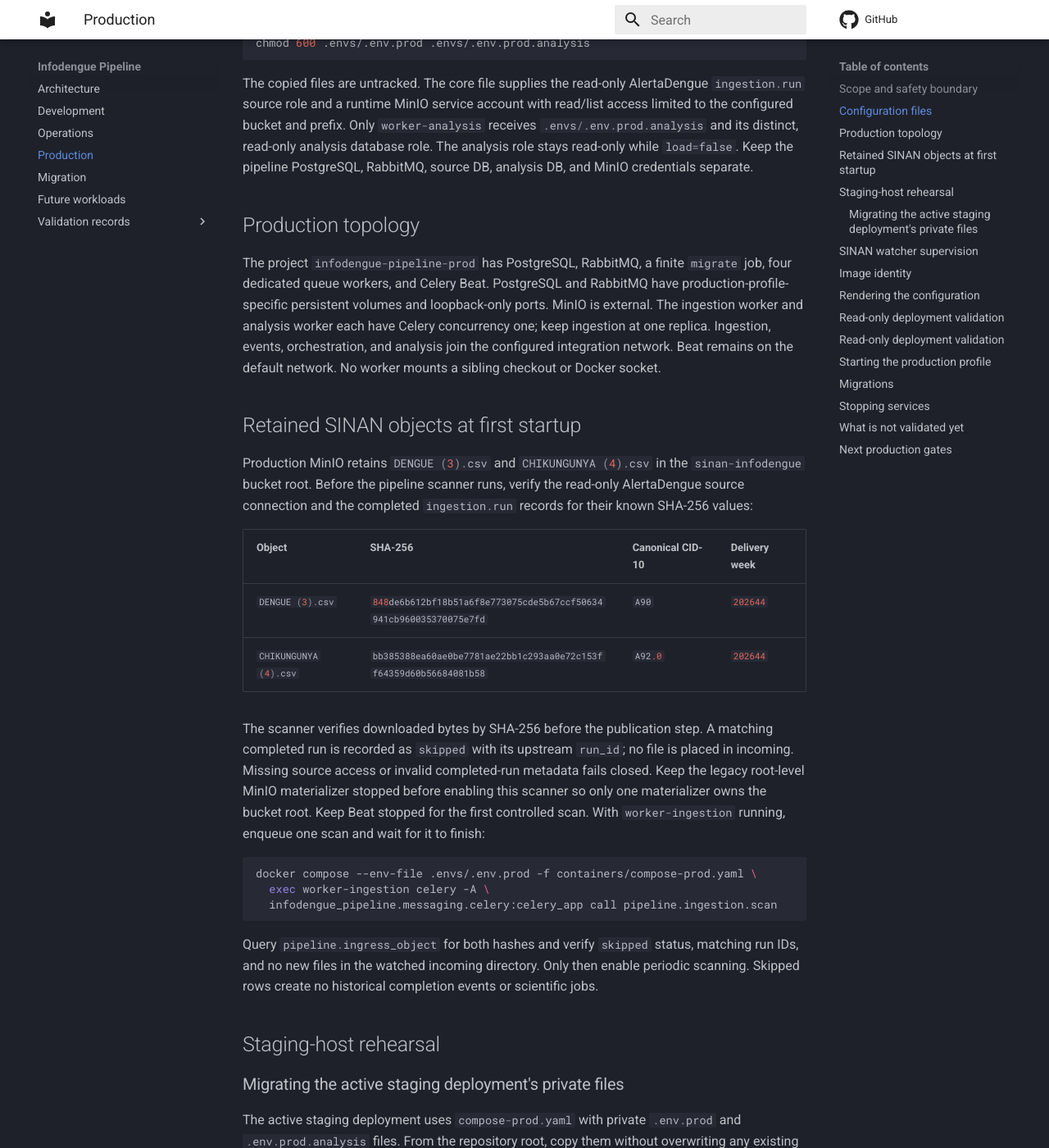
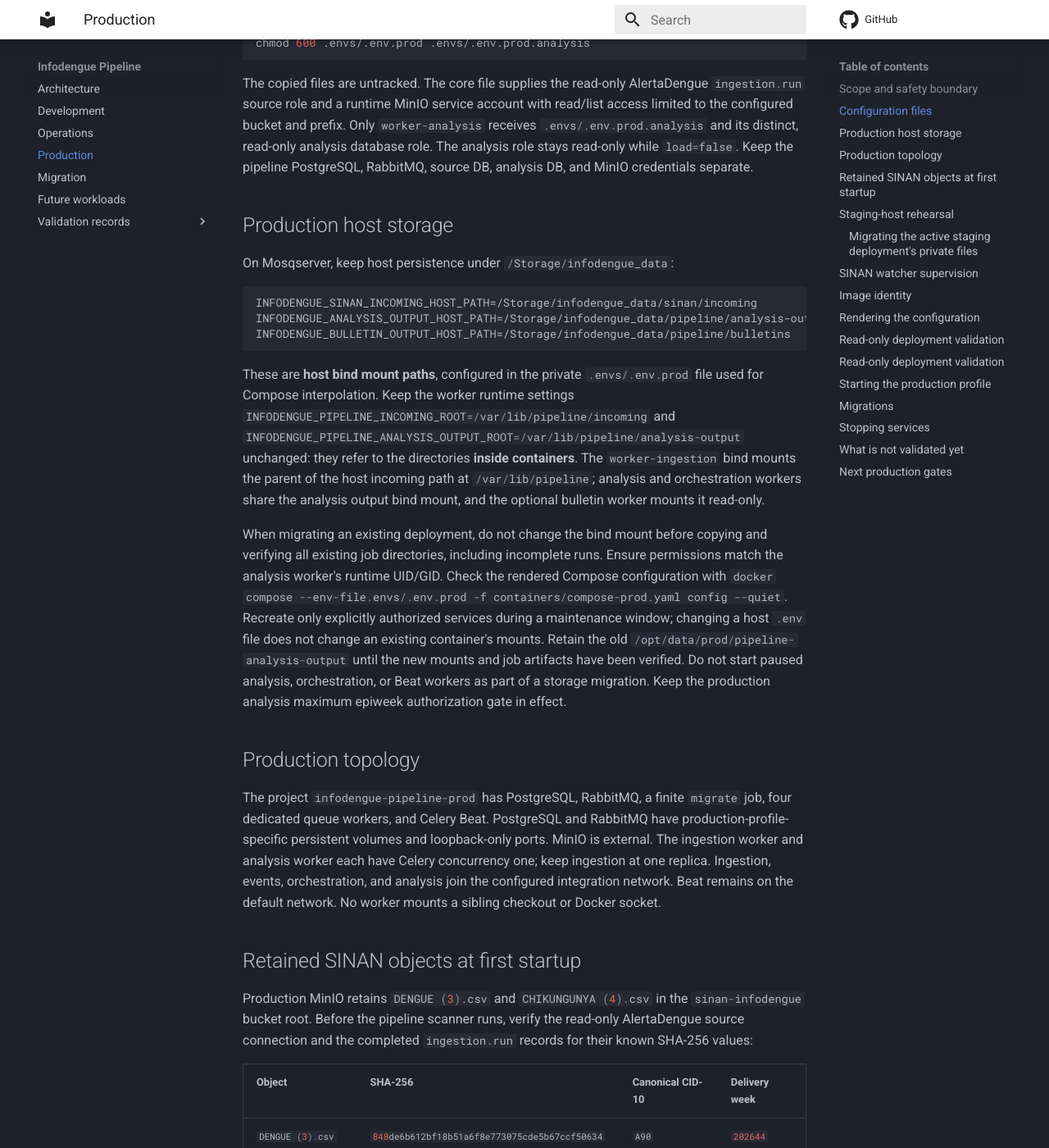
Before and after one commit to esloch/infodengue-pipeline, an MkDocs documentation site: the page built from docs/production.md, in a window 1280 px wide and 1400 px high, scrolled down 685 px. Shown: the whole window at 82% size. Built offline with MkDocs 1.6.1 and Material for MkDocs 9.7.7, drawn with Linux system fonts in a browser that asks for light colours; comment, search, counter and statistics services are not loaded; some of the changed text lies outside the part shown.

Commit message:
fix: require explicit epiweek authorization for production analysis (#32)
* fix: require authorized epidemiological week in production

* fix: require authorized epidemiological week in production

* fix: require authorized epidemiological week in production

* fix: require authorized epidemiological week in production

* test: cover missing, below and matching production week limits

* docs(prod): align host bind examples with Infodengue storage

* fix(prod): share persistent analysis bind with orchestration worker

* docs(prod): document host and container storage paths

* docs(prod): document host and container storage paths

* refactor(config): standardize Infodengue host mount variables

* refactor(config): standardize Infodengue host mount variables

* refactor(config): standardize Infodengue host mount variables

* refactor(config): standardize Infodengue host mount variables

* refactor(config): standardize Infodengue host mount variables

* test(config): match shared host mount variables

* docs(config): align operational guidance with shared host variables

* docs(config): align operational guidance with shared host variables

* docs(config): align operational guidance with shared host variables

* docs(config): align operational guidance with shared host variables

* docs(config): fix analysis host variable reference

* test: wrap host variable assertions within Ruff line limit

* test(prod): assert orchestration storage mount and simplify variable checks

* style(tests): apply Ruff formatting to authorization coverage

* test(compose): preserve staging isolation and verify production mount

````diff
--- a/docs/issue17-staging-acceptance.md
+++ b/docs/issue17-staging-acceptance.md
@@ -114,9 +114,9 @@ configuration values:
 
 - `PIPELINE_WORKER_ENV_FILE=../.env.prod` and
   `PIPELINE_ANALYSIS_ENV_FILE=../.env.prod.analysis`.
-- `PROD_INTEGRATION_NETWORK=infodengue-staging_infodengue`.
-- `PROD_SINAN_INCOMING_HOST_PATH=/opt/data/staging/sinan/incoming`.
-- `PROD_ANALYSIS_OUTPUT_HOST_PATH=/opt/data/staging/prod-analysis-output`.
+- `INFODENGUE_INTEGRATION_NETWORK=infodengue-staging_infodengue`.
+- `INFODENGUE_SINAN_INCOMING_HOST_PATH=/opt/data/staging/sinan/incoming`.
+- `INFODENGUE_ANALYSIS_OUTPUT_HOST_PATH=/opt/data/staging/prod-analysis-output`.
 - `PIPELINE_POSTGRES_HOST_PORT=5436` and
   `PIPELINE_RABBITMQ_HOST_PORT=5675` (Compose binds both to loopback).
 - `PIPELINE_IMAGE` and `PIPELINE_ANALYSIS_IMAGE` are the reviewed immutable
--- a/docs/issue9-staging-rehearsal.md
+++ b/docs/issue9-staging-rehearsal.md
@@ -120,9 +120,9 @@ ${EDITOR:-vi} .env.prod .env.prod.analysis
 Set the following in `.env.prod`: `PIPELINE_WORKER_ENV_FILE=../.env.prod`,
 `PIPELINE_ANALYSIS_ENV_FILE=../.env.prod.analysis`, `PIPELINE_IMAGE=$CORE_REF`,
 `PIPELINE_ANALYSIS_IMAGE=$ANALYSIS_REF`,
-`PROD_INTEGRATION_NETWORK=infodengue-staging_infodengue`,
-`PROD_SINAN_INCOMING_HOST_PATH=/opt/data/staging/sinan/incoming`,
-`PROD_ANALYSIS_OUTPUT_HOST_PATH=/opt/data/staging/prod-analysis-output`,
+`INFODENGUE_INTEGRATION_NETWORK=infodengue-staging_infodengue`,
+`INFODENGUE_SINAN_INCOMING_HOST_PATH=/opt/data/staging/sinan/incoming`,
+`INFODENGUE_ANALYSIS_OUTPUT_HOST_PATH=/opt/data/staging/prod-analysis-output`,
 `PIPELINE_POSTGRES_HOST_PORT=5436`, and `PIPELINE_RABBITMQ_HOST_PORT=5675`.
 Use distinct new `PIPELINE_POSTGRES_PASSWORD` and
 `PIPELINE_RABBITMQ_PASSWORD`. Their matching URLs must use
--- a/docs/production.md
+++ b/docs/production.md
@@ -35,6 +35,37 @@ with read/list access limited to the configured bucket and prefix. Only
 analysis database role. The analysis role stays read-only while `load=false`.
 Keep the pipeline PostgreSQL, RabbitMQ, source DB, analysis DB, and MinIO
 credentials separate.
+
+## Production host storage
+
+On Mosqserver, keep host persistence under `/Storage/infodengue_data`:
+
+```text
+INFODENGUE_SINAN_INCOMING_HOST_PATH=/Storage/infodengue_data/sinan/incoming
+INFODENGUE_ANALYSIS_OUTPUT_HOST_PATH=/Storage/infodengue_data/pipeline/analysis-output
+INFODENGUE_BULLETIN_OUTPUT_HOST_PATH=/Storage/infodengue_data/pipeline/bulletins
+```
+
+These are **host bind mount paths**, configured in the private
+`.envs/.env.prod` file used for Compose interpolation. Keep the worker runtime
+settings `INFODENGUE_PIPELINE_INCOMING_ROOT=/var/lib/pipeline/incoming`
+and `INFODENGUE_PIPELINE_ANALYSIS_OUTPUT_ROOT=/var/lib/pipeline/analysis-output`
+unchanged: they refer to the directories **inside containers**. The
+`worker-ingestion` bind mounts the parent of the host incoming path at
+`/var/lib/pipeline`; analysis and orchestration workers share the analysis
+output bind mount, and the optional bulletin worker mounts it read-only.
+
+When migrating an existing deployment, do not change the bind mount before
+copying and verifying all existing job directories, including incomplete runs.
+Ensure permissions match the analysis worker's runtime UID/GID. Check the
+rendered Compose configuration with `docker compose --env-file
+.envs/.env.prod -f containers/compose-prod.yaml config --quiet`. Recreate
+only explicitly authorized services during a maintenance window; changing a
+host `.env` file does not change an existing container's mounts. Retain the
+old `/opt/data/prod/pipeline-analysis-output` until the new mounts and job
+artifacts have been verified. Do not start paused analysis, orchestration, or
+Beat workers as part of a storage migration. Keep the production analysis
+maximum epiweek authorization gate in effect.
 
 ## Production topology
 
@@ -128,9 +159,9 @@ Use these non-secret values in the private rehearsal configuration, alongside
 staging-only credentials and staging-only database and MinIO URLs:
 
 ```text
-PROD_INTEGRATION_NETWORK=infodengue-staging_infodengue
-PROD_SINAN_INCOMING_HOST_PATH=/opt/data/staging/sinan/incoming
-PROD_ANALYSIS_OUTPUT_HOST_PATH=/opt/data/staging/prod-analysis-output
+INFODENGUE_INTEGRATION_NETWORK=infodengue-staging_infodengue
+INFODENGUE_SINAN_INCOMING_HOST_PATH=/opt/data/staging/sinan/incoming
+INFODENGUE_ANALYSIS_OUTPUT_HOST_PATH=/opt/data/staging/prod-analysis-output
 PIPELINE_POSTGRES_HOST_PORT=5436
 PIPELINE_RABBITMQ_HOST_PORT=5675
 INFODENGUE_PIPELINE_ENVIRONMENT=prod
````
Also changed, not shown: docs/operations.md (+1 -1 lines), docs/recife-prod-profile-rehearsal.md (+2 -2 lines), 9 other files.
